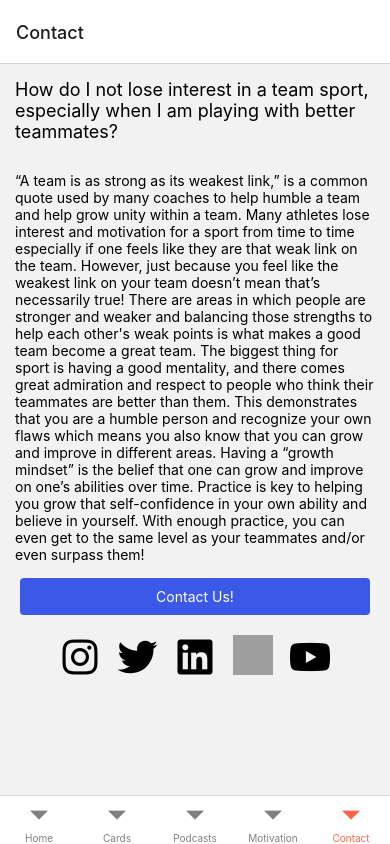
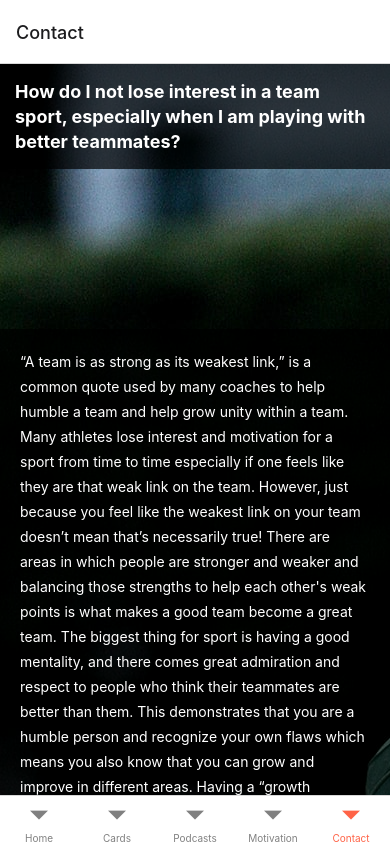
Before and after one commit to RSadaq/MDS, a React Native app: screen /Contact in a window 390 px wide. Built offline with nearby package versions, Linux system fonts and the light colour scheme; grey boxes are pictures that could not be loaded.

Commit message:
Fixed the misplaced Twitter/Linkedin links. Added background image and text spacing

```diff
--- /dev/null
+++ b/constants/backgrounds.js
@@ -0,0 +1,5 @@
+const football = require("../assets/images/football.jpg")
+
+export default {
+    football,
+}
--- /dev/null
+++ b/constants/index.js
@@ -0,0 +1,8 @@
+import { COLORS, SIZES } from "./theme";
+import backgrounds from "./backgrounds";
+
+export {
+    COLORS,
+    SIZES,
+    backgrounds,
+}
--- a/constants/theme.js
+++ b/constants/theme.js
@@ -6,7 +6,9 @@ export const COLORS = {
     black: "#000000",
     white: "#ffffff",
     blue: "#3c58e6",
-    transparentBlack: 'rgba(0, 0, 0, 0.5)',
+    transparentBlack: 'rgba(0, 0, 0, 0.7)',
+    transparentWhite: 'rgba(255, 255, 255, 0.7)',
+
 };
 
 export const SIZES = {
--- a/screens/ContactScreen.js
+++ b/screens/ContactScreen.js
@@ -1,33 +1,33 @@
 import React, { useState } from 'react';
 import { AntDesign } from '@expo/vector-icons';
-import { Stylesheet, Text, View, ScrollView, TouchableOpacity, Linking , Image } from 'react-native';
+import { Stylesheet, Text, View, ScrollView, TouchableOpacity, Linking , Image, ImageBackground } from 'react-native';
 
-import { COLORS, SIZES } from '../constants/theme';
+import { COLORS, SIZES, backgrounds } from '../constants';
 
 const openForm = () => {
 	// Contact Form goes here
 }
-
 export default function ContactScreen() {
     return (
-      <View style={{ flex: 1, justifyContent: 'center', alignItems: 'center'}}>
+      <View style={{ flex: 1, justifyContent: 'center', alignItems: 'center' }}>
+		<ImageBackground source={backgrounds.football} resizeMode='cover' style={{ flex:1, justifyContent:'center' }} imageStyle={{ top:-80 }}>
 			<ScrollView>
-			<View style={{ padding: 15 }}>
-				<Text style={{ fontSize: SIZES.medium }}>
+				<View style={{ padding: 15, marginBottom: 160, backgroundColor: COLORS.transparentBlack }}>
+					<Text style={{ fontSize: SIZES.medium, fontWeight:'bold', color: COLORS.white, lineHeight: 25 }}>
 					How do I not lose interest in a team sport, especially when I am playing with better teammates?
 					</Text>
 				</View>
 
-			<View style={{ padding: 15 }}>
-				<Text style={{ fontSize: SIZES.small }}>
+				<View style={{ padding: 20, backgroundColor: COLORS.transparentBlack }}>
+					<Text style={{ fontSize: SIZES.small, color: COLORS.white, textAlign: 'left', lineHeight: 25 }}>
 					“A team is as strong as its weakest link,” is a common quote used by many coaches to help humble a team and help grow unity within a team. Many athletes lose interest and motivation for a sport from time to time especially if one feels like they are that weak link on the team. However, just because you feel like the weakest link on your team doesn’t mean that’s necessarily true! There are areas in which people are stronger and weaker and balancing those strengths to help each other's weak points is what makes a good team become a great team.
 
 		The biggest thing for sport is having a good mentality, and there comes great admiration and respect to people who think their teammates are better than them. This demonstrates that you are a humble person and recognize your own flaws which means you also know that you can grow and improve in different areas. Having a “growth mindset” is the belief that one can grow and improve on one’s abilities over time. Practice is key to helping you grow that self-confidence in your own ability and believe in yourself. With enough practice, you can even get to the same level as your teammates and/or even surpass them!
 					</Text>
 				</View>
-
+				<View style={{ backgroundColor: COLORS.transparentWhite }}>
 					<TouchableOpacity
-				style={{ padding: 10, marginHorizontal: 20, marginBottom: 20, borderRadius: 4, alignItems: 'center', backgroundColor: COLORS.blue }}
+						style={{ padding: 10, margin:20 , borderRadius: 4, alignItems: 'center', backgroundColor: COLORS.blue }}
 						onPress={openForm}
 					>
 						<Text style={{ color: COLORS.white }}>Contact Us!</Text>
@@ -42,12 +42,12 @@ export default function ContactScreen() {
 						<TouchableOpacity
 							onPress={() => Linking.openURL('https://www.linkedin.com/company/mind-design-sports/')}
 						>
-					<AntDesign name="twitter" size={40} color="black" />
+							<AntDesign name="linkedin-square" size={40} color="black" />
 						</TouchableOpacity>
 						<TouchableOpacity
 							onPress={() => Linking.openURL('https://twitter.com/MindDesignSport')}
 						>
-					<AntDesign name="linkedin-square" size={40} color="black" />
+							<AntDesign name="twitter" size={40} color="black" />
 						</TouchableOpacity>
 						<TouchableOpacity
 							onPress={() => Linking.openURL('https://www.tiktok.com/@minddesignsports')}
@@ -60,7 +60,9 @@ export default function ContactScreen() {
 							<AntDesign name="youtube" size={40} color="black" />
 						</TouchableOpacity>
 					</View>
+				</View>
 			</ScrollView>
+		</ImageBackground>
       </View>
     );
   }
```
Also changed, not shown: assets/images/football.jpg (added), assets/images/tennis.jpg (added). Lines whose indentation alone changed are shown as unchanged.
